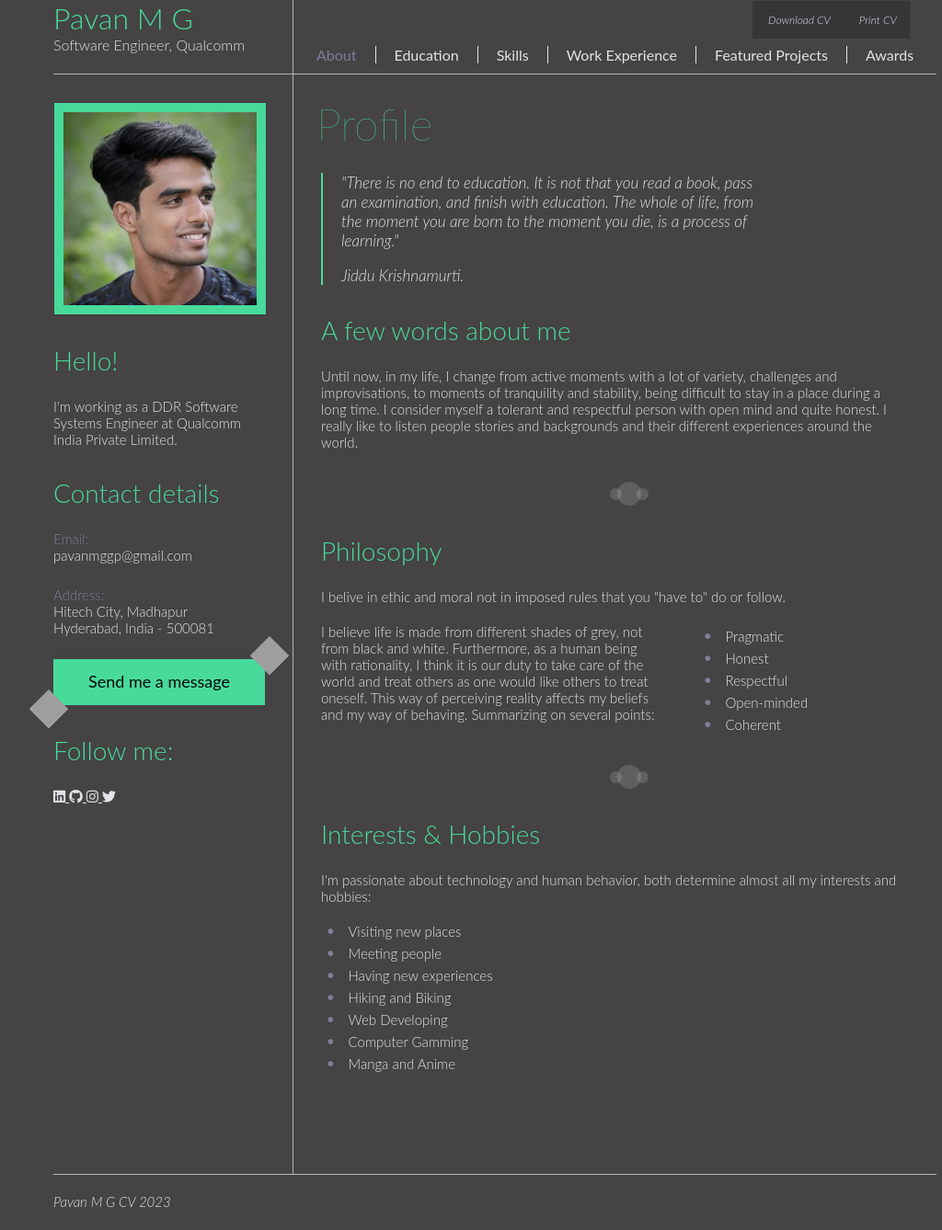
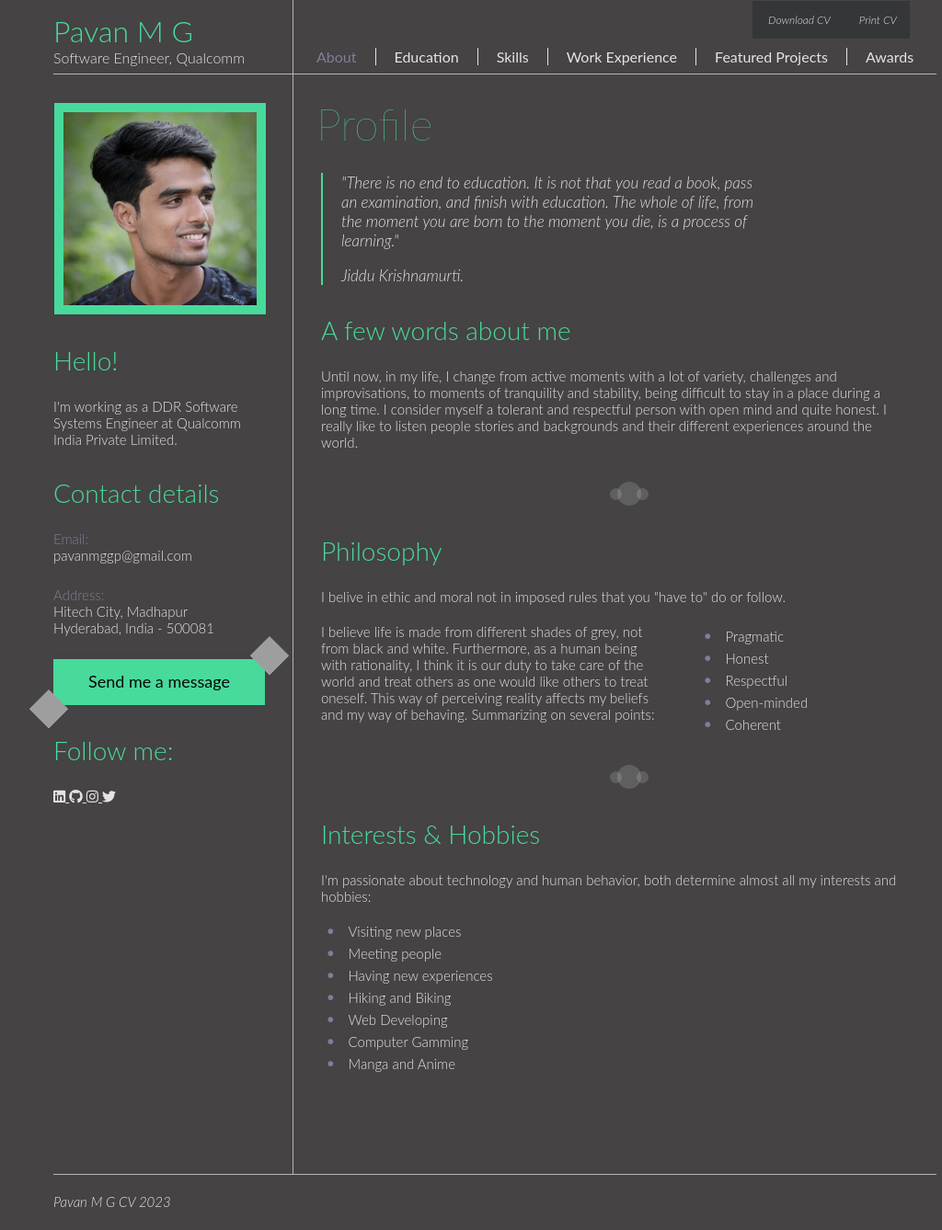
Before and after one commit to pavan-mg/pavan-mg.github.io, a Jekyll site: the page built from index.html, in a window 1280 px wide. Shown: the whole page at 92% size, without its empty margins (102-1126 px from the left). Built offline with Jekyll 4.4.1, drawn with Linux system fonts in a browser that asks for light colours.

Commit message:
Update main.css

```diff
--- a/css/main.css
+++ b/css/main.css
@@ -196,7 +196,7 @@ ul {
 
 .logotype_name{
 	font-size: 32px;
-	margin: 0 0 0;
+	margin: 14 0 0;
 }
 .logotype_occupation{
 	margin-top: 0px;
@@ -239,7 +239,7 @@ ul {
 
 .header_menu {
 	width: 699px;
-	margin-top: 10px;
+	margin-top: 12px;
 	margin-left: 5px;
 }
 	.header_menu a{
```
